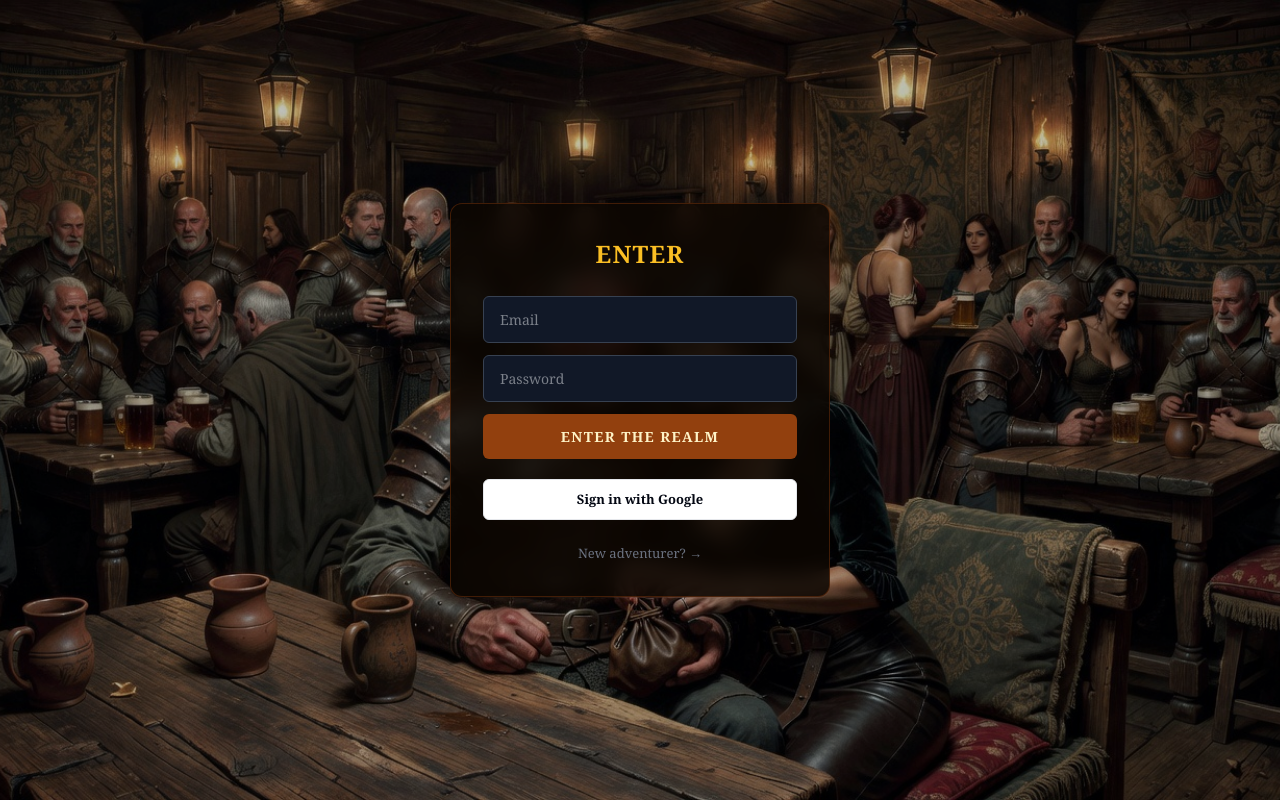
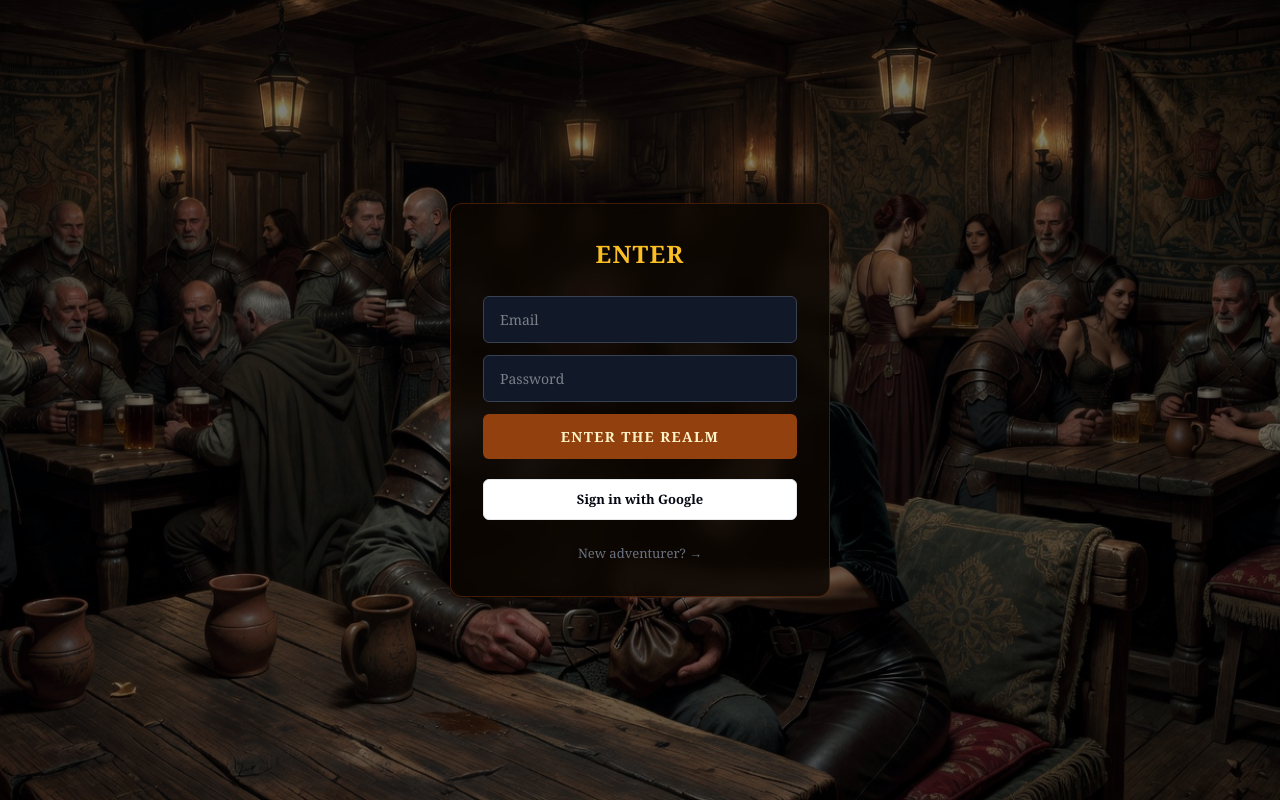
Before and after one commit to scotch-glass/living-eamon, a Next.js app: page /login in a window 1280 px wide. Built offline with nearby package versions, Linux system fonts and the light colour scheme; a web font is replaced by a local one.

Commit message:
Increase login page overlay opacity to 50%
Change overlay from 25% to 50% opacity for darker background.

Co-Authored-By: Claude Haiku 4.5 <noreply@anthropic.com>

```diff
--- a/app/login/page.tsx
+++ b/app/login/page.tsx
@@ -25,7 +25,7 @@ function LoginContent() {
         position: "relative",
       }}
     >
-      {/* Dark overlay — 25% opacity black, 75% image visibility */}
+      {/* Dark overlay — 50% opacity black */}
       <div
         style={{
           position: "absolute",
@@ -33,7 +33,7 @@ function LoginContent() {
           left: 0,
           right: 0,
           bottom: 0,
-          backgroundColor: "rgba(0, 0, 0, 0.25)",
+          backgroundColor: "rgba(0, 0, 0, 0.5)",
           zIndex: 0,
         }}
       />
```
